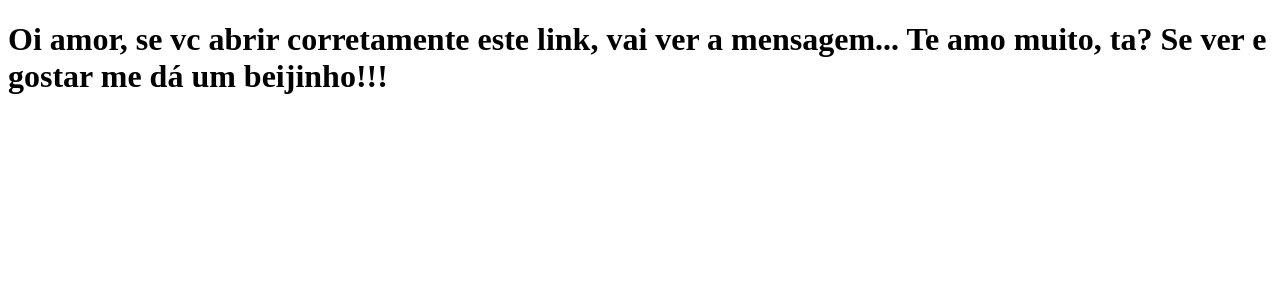
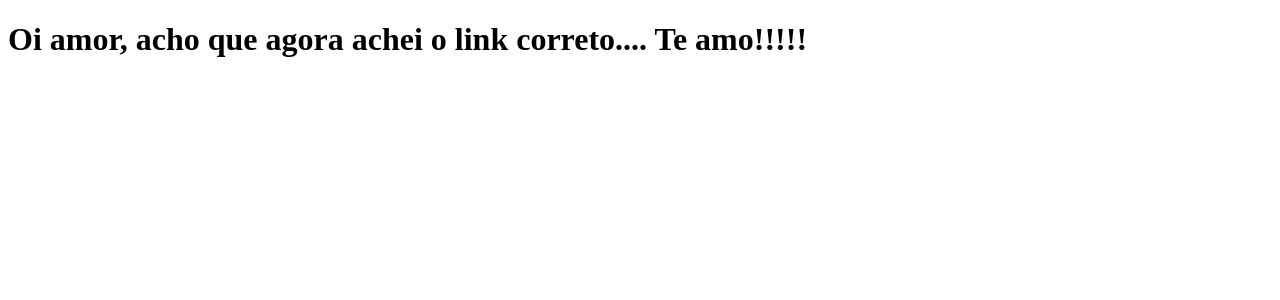
Before and after one commit to crondinelli/tabnews_curso.dev, a Next.js app: page / in a window 1280 px wide. Shown: the top 300 px of the page. Built offline with nearby package versions, Linux system fonts and the light colour scheme.

Commit message:
alterei a frase novamente

```diff
--- a/pages/index.js
+++ b/pages/index.js
@@ -1,5 +1,5 @@
 function Home() {
-    return <h1>Oi amor, se vc abrir corretamente este link, vai ver a mensagem...  Te amo muito, ta? Se ver e gostar me dá um beijinho!!!</h1>
+    return <h1>Oi amor, acho que agora achei o link correto.... Te amo!!!!!</h1>
 }
 
 export default Home;
```
